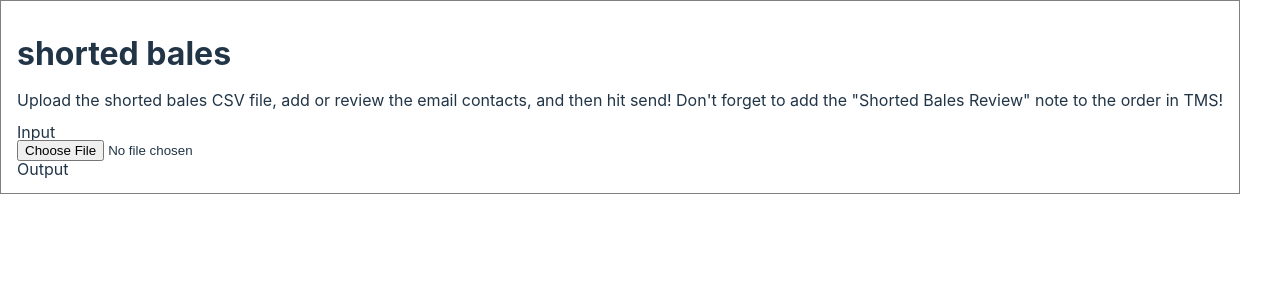
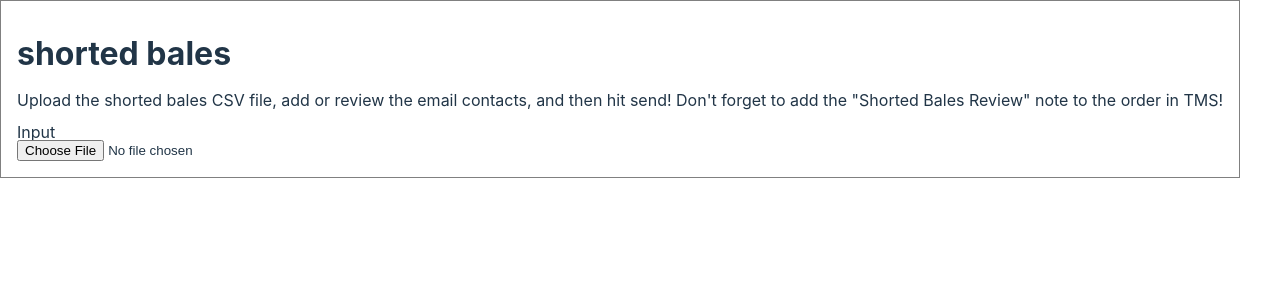
Before and after one commit to treavorwills/shorted-bales, a React (Vite) app: page / in a window 1280 px wide. Shown: the top 300 px of the page. Built offline with nearby package versions, Linux system fonts and the light colour scheme.

Commit message:
tms numbers list

```diff
--- a/src/App.jsx
+++ b/src/App.jsx
@@ -4,7 +4,7 @@ import Header from "./components/Header.jsx";
 import Input from "./components/Input.jsx";
 import Table from "./components/Table.jsx";
 import Tables from "./components/Tables.jsx";
-import Output from "./components/Output.jsx";
+import TmsNumbers from "./components/TmsNumbers.jsx";
 import Papa from "papaparse";
 import validateShortedBaleInput from "./helpers/validateShortedBaleInput";
 import transformShortedBaleData from "./helpers/transformShortedBaleData";
@@ -14,7 +14,7 @@ function App() {
   const [fileContent, setFileContent] = useState([]);
   const [customersArray, setCustomersArray] = useState([]);
   const [showTables, setShowTables] = useState();
-  const [showTmsArray, setShowTmsArray] = useState([]);
+  const [showTmsArray, setShowTmsArray] = useState();
 
   const parseCSV = (file) => {
     const result = Papa.parse(file, {
@@ -48,6 +48,8 @@ function App() {
     } else {
       setCustomersArray([]);
     }
+
+    setShowTmsArray(false);
   }, [fileContent]);
 
   const handleSubmitButton = async () => {
@@ -76,7 +78,7 @@ function App() {
           <button onClick={handleSubmitButton}>Update Customers</button>
         </>
       )}
-      <Output></Output>
+      { showTmsArray && (<TmsNumbers customers={customersArray} ></TmsNumbers>)}
     </>
   );
 }
--- a/src/components/Output.jsx
+++ /dev/null
@@ -1,11 +0,0 @@
-function Output() {
-
-
-  return (
-    <>
-    <div>Output</div>
-    </>
-  )
-}
-
-export default Output;
--- /dev/null
+++ b/src/components/TmsNumbers.jsx
@@ -0,0 +1,16 @@
+export default function TmsNumbers( { customers  } ) {
+  let tmsIdsList = '';
+  customers.forEach((customer) => {
+    customer.orders.forEach((order) => {
+      tmsIdsList += `, ${order.tmsId}`;
+    });
+  });
+
+  tmsIdsList = tmsIdsList.slice(2);
+
+  return (
+    <>
+    <div>{tmsIdsList}</div>
+    </>
+  )
+}
```
